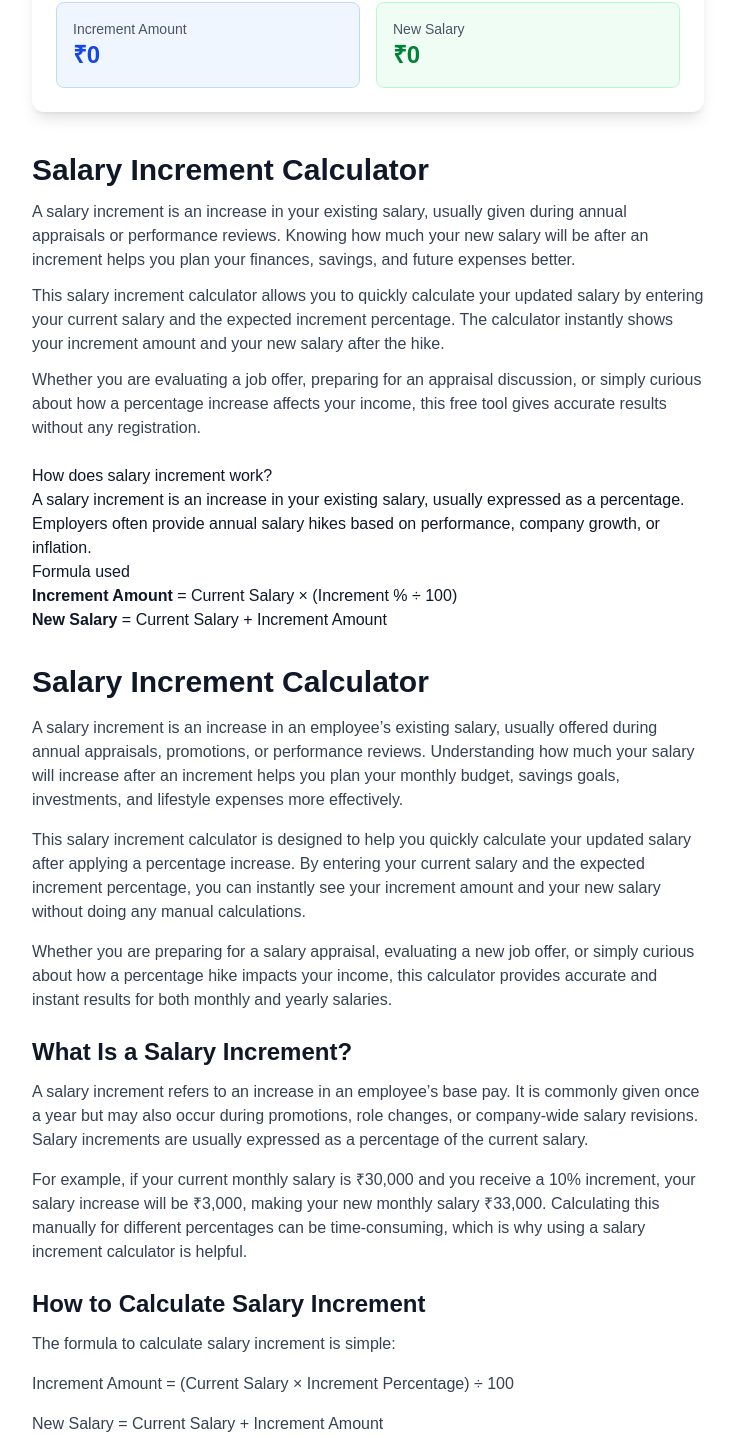
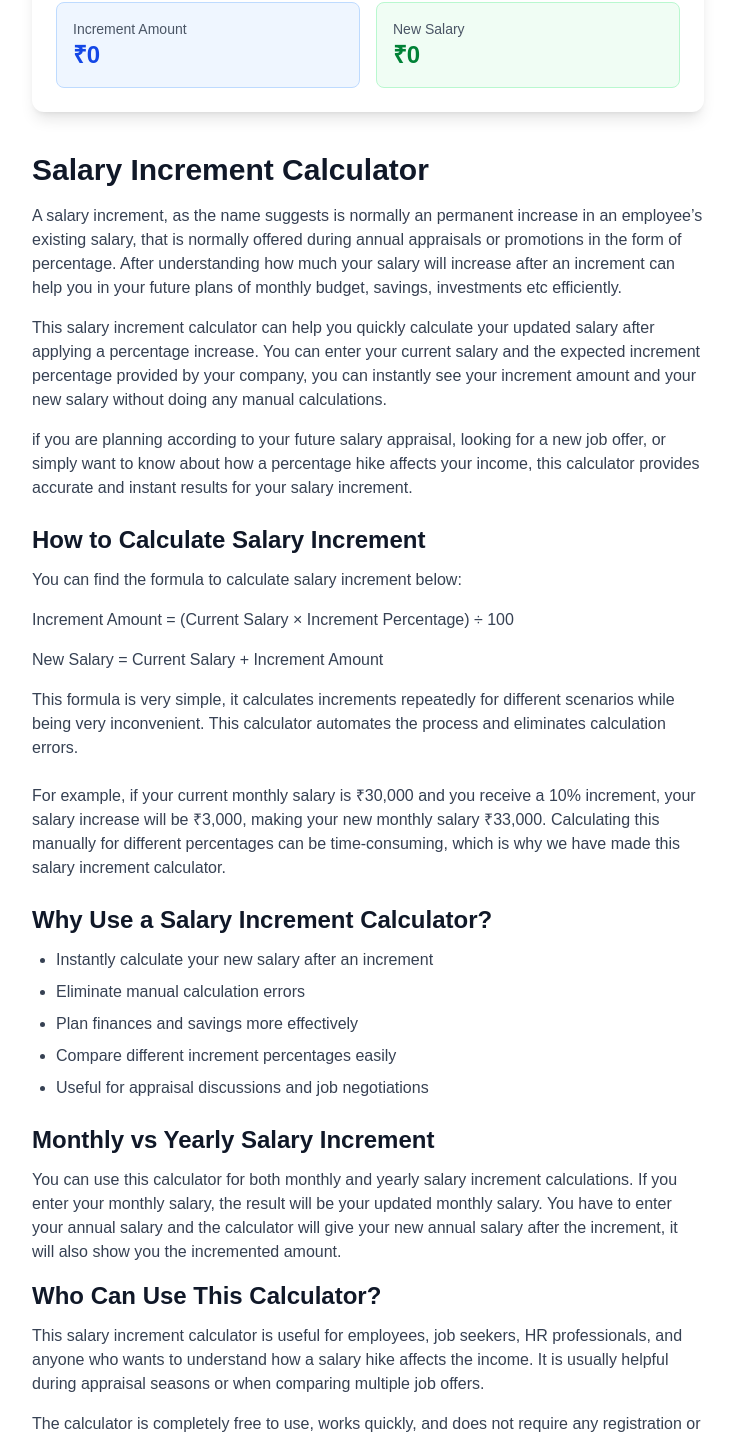
Before and after one commit to blessingbeast/dailycalcu, a Next.js app: page /calculator/salary-increment-calculator in a window 1280 px wide. Shown: the part 403-1842 px from the top of the page, without its empty margins (272-1006 px from the left). Built offline with nearby package versions, Linux system fonts and the light colour scheme.

Commit message:
salary calulator updated

```diff
--- /dev/null
+++ b/app/calculator/page.tsx
@@ -0,0 +1,119 @@
+import Link from "next/link";
+import { Metadata } from "next";
+
+export const metadata: Metadata = {
+  title: "Free Online Calculators – DailyCalcu",
+  description:
+    "Explore free online calculators on DailyCalcu including salary increment calculator, age calculator, and more everyday tools.",
+};
+
+const calculators = [
+  {
+    title: "Salary Increment Calculator",
+    description:
+      "Calculate your new salary after increment percentage easily.",
+    href: "/calculator/salary-increment-calculator",
+  },
+  {
+    title: "Age Calculator",
+    description:
+      "Calculate your exact age in years, months, and days.",
+    href: "/calculator/age-calculator",
+  },
+  {
+  title: "Percentage Calculator",
+  description: "Calculate percentage values quickly and accurately.",
+  href: "/calculator/percentage-calculator",
+},
+{
+  title: "Date Difference Calculator",
+  description: "Calculate the number of days between two dates.",
+  href: "/calculator/date-difference-calculator",
+},
+{
+  title: "BMI Calculator",
+  description: "Calculate your Body Mass Index and health category.",
+  href: "/calculator/bmi-calculator",
+},
+{
+  title: "GST Calculator",
+  description: "Add or remove GST and calculate final amount.",
+  href: "/calculator/gst-calculator",
+},
+{
+  title: "Simple Interest Calculator",
+  description: "Calculate simple interest and total amount easily.",
+  href: "/calculator/simple-interest-calculator",
+},
+{
+  title: "Compound Interest Calculator",
+  description: "Calculate compound interest and total investment value.",
+  href: "/calculator/compound-interest-calculator",
+},
+{
+  title: "SIP Calculator",
+  description: "Calculate SIP returns and total investment value.",
+  href: "/calculator/sip-calculator",
+},
+{
+  title: "PPF Calculator",
+  description: "Calculate PPF maturity amount and interest earned.",
+  href: "/calculator/ppf-calculator",
+},
+{
+  title: "BMR & Calorie Calculator",
+  description: "Calculate BMR and daily calorie requirements.",
+  href: "/calculator/bmr-calorie-calculator",
+},
+{
+  title: "Calorie Deficit Calculator",
+  description: "Calculate calories needed for weight loss.",
+  href: "/calculator/calorie-deficit-calculator",
+},
+{
+  title: "Ideal Weight Calculator",
+  description: "Calculate ideal body weight using medical formulas.",
+  href: "/calculator/ideal-weight-calculator",
+},
+
+
+];
+
+export default function CalculatorListingPage() {
+  return (
+    <section className="max-w-6xl mx-auto">
+      {/* Page Header */}
+      <header className="mb-10 text-center">
+        <h1 className="text-4xl font-bold mb-3 mt-5">
+          Free Online Calculators
+        </h1>
+        <p className="text-gray-600 max-w-2xl mx-auto">
+          DailyCalcu provides simple, accurate, and free calculators for
+          everyday needs like salary, age, percentages, and more.
+        </p>
+      </header>
+
+      {/* Calculator Grid */}
+      <div className="grid grid-cols-1 sm:grid-cols-2 lg:grid-cols-3 gap-6">
+        {calculators.map((calc) => (
+          <Link
+            key={calc.href}
+            href={calc.href}
+            className="group bg-white border rounded-xl p-6 shadow-sm hover:shadow-md transition"
+          >
+            <h2 className="text-xl font-semibold mb-2 group-hover:text-blue-600">
+              {calc.title}
+            </h2>
+            <p className="text-gray-600 text-sm">
+              {calc.description}
+            </p>
+
+            <span className="inline-block mt-4 text-sm text-blue-600 font-medium">
+              Use Calculator →
+            </span>
+          </Link>
+        ))}
+      </div>
+    </section>
+  );
+}
--- a/app/calculator/salary-increment-calculator/SalaryCalculatorClient.tsx
+++ b/app/calculator/salary-increment-calculator/SalaryCalculatorClient.tsx
@@ -100,101 +100,41 @@ export default function SalaryCalculatorClient() {
         </div>
       </div>
     </div>
-<section className="mb-6">
-  <h1 className="text-3xl font-semibold mb-3">
-    Salary Increment Calculator
-  </h1>
 
-  <p className="text-gray-700 mb-3">
-    A salary increment is an increase in your existing salary, usually given
-    during annual appraisals or performance reviews. Knowing how much your new
-    salary will be after an increment helps you plan your finances, savings,
-    and future expenses better.
-  </p>
-
-  <p className="text-gray-700 mb-3">
-    This salary increment calculator allows you to quickly calculate your
-    updated salary by entering your current salary and the expected increment
-    percentage. The calculator instantly shows your increment amount and your
-    new salary after the hike.
-  </p>
-
-  <p className="text-gray-700">
-    Whether you are evaluating a job offer, preparing for an appraisal
-    discussion, or simply curious about how a percentage increase affects your
-    income, this free tool gives accurate results without any registration.
-  </p>
-</section>
-
-    {/* SEO Content */}
-    <article className="prose max-w-none">
-      <h2>How does salary increment work?</h2>
-      <p>
-        A salary increment is an increase in your existing salary, usually
-        expressed as a percentage. Employers often provide annual salary hikes
-        based on performance, company growth, or inflation.
-      </p>
-
-      <h3>Formula used</h3>
-      <p>
-        <strong>Increment Amount</strong> = Current Salary × (Increment % ÷ 100)
-      </p>
-      <p>
-        <strong>New Salary</strong> = Current Salary + Increment Amount
-      </p>
-    </article>
 <section className="mb-10 mt-8">
   <h1 className="text-3xl font-semibold mb-4">
     Salary Increment Calculator
   </h1>
 
   <p className="text-gray-700 mb-4">
-    A salary increment is an increase in an employee’s existing salary, usually
-    offered during annual appraisals, promotions, or performance reviews.
-    Understanding how much your salary will increase after an increment helps
-    you plan your monthly budget, savings goals, investments, and lifestyle
-    expenses more effectively.
+    A salary increment, as the name suggests is normally an permanent increase in an employee’s existing salary,
+    that is normally offered during annual appraisals or promotions in the form of percentage.
+    After understanding how much your salary will increase after an increment can help
+    you in your  future plans of monthly budget, savings, investments etc efficiently.
   </p>
 
   <p className="text-gray-700 mb-4">
-    This salary increment calculator is designed to help you quickly calculate
-    your updated salary after applying a percentage increase. By entering your
-    current salary and the expected increment percentage, you can instantly see
+    This salary increment calculator can help you quickly calculate
+    your updated salary after applying a percentage increase. You can enter your
+    current salary and the expected increment percentage provided by your company, you can instantly see
     your increment amount and your new salary without doing any manual
     calculations.
   </p>
 
   <p className="text-gray-700 mb-6">
-    Whether you are preparing for a salary appraisal, evaluating a new job
-    offer, or simply curious about how a percentage hike impacts your income,
-    this calculator provides accurate and instant results for both monthly and
-    yearly salaries.
+    if you are planning according to your future salary appraisal, looking for a new job
+    offer, or simply want to know about how a percentage hike affects your income,
+    this calculator provides accurate and instant results for your salary increment.
   </p>
 
-  <h2 className="text-2xl font-semibold mb-3">
-    What Is a Salary Increment?
-  </h2>
 
-  <p className="text-gray-700 mb-4">
-    A salary increment refers to an increase in an employee’s base pay. It is
-    commonly given once a year but may also occur during promotions, role
-    changes, or company-wide salary revisions. Salary increments are usually
-    expressed as a percentage of the current salary.
-  </p>
-
-  <p className="text-gray-700 mb-6">
-    For example, if your current monthly salary is ₹30,000 and you receive a
-    10% increment, your salary increase will be ₹3,000, making your new monthly
-    salary ₹33,000. Calculating this manually for different percentages can be
-    time-consuming, which is why using a salary increment calculator is helpful.
-  </p>
 
   <h2 className="text-2xl font-semibold mb-3">
     How to Calculate Salary Increment
   </h2>
 
   <p className="text-gray-700 mb-4">
-    The formula to calculate salary increment is simple:
+    You can find the formula to calculate salary increment below:
   </p>
 
   <p className="text-gray-700 font-medium mb-4">
@@ -206,10 +146,17 @@ export default function SalaryCalculatorClient() {
   </p>
 
   <p className="text-gray-700 mb-6">
-    While the formula is straightforward, calculating increments repeatedly for
-    different scenarios can be inconvenient. This calculator automates the
+    This formula is very simple, it calculates increments repeatedly for
+    different scenarios while being very inconvenient. This calculator automates the
     process and eliminates calculation errors.
   </p>
+   <p className="text-gray-700 mb-6">
+    For example, if your current monthly salary is ₹30,000 and you receive a
+    10% increment, your salary increase will be ₹3,000, making your new monthly
+    salary ₹33,000. Calculating this manually for different percentages can be
+    time-consuming, which is why we have made this salary increment calculator.
+  </p>
+
 
   <h2 className="text-2xl font-semibold mb-3">
     Why Use a Salary Increment Calculator?
@@ -228,16 +175,12 @@ export default function SalaryCalculatorClient() {
   </h2>
 
   <p className="text-gray-700 mb-4">
-    You can use this calculator for both monthly and yearly salary values. If
+    You can use this calculator for both monthly and yearly salary increment calculations. If
     you enter your monthly salary, the result will be your updated monthly
-    salary. If you enter your annual salary, the calculator will give your new
-    annual salary after the increment.
+    salary. You have to enter your annual salary and the calculator will give your new
+    annual salary after the increment, it will also show you the incremented amount.
   </p>
 
-  <p className="text-gray-700 mb-6">
-    Make sure the increment percentage applies to the same time period as your
-    salary input to get accurate results.
-  </p>
 
   <h2 className="text-2xl font-semibold mb-3">
     Who Can Use This Calculator?
@@ -245,13 +188,13 @@ export default function SalaryCalculatorClient() {
 
   <p className="text-gray-700 mb-4">
     This salary increment calculator is useful for employees, job seekers, HR
-    professionals, and anyone who wants to understand how a salary hike affects
-    income. It is especially helpful during appraisal seasons or when comparing
+    professionals, and anyone who wants to understand how a salary hike affects the
+    income. It is usually helpful during appraisal seasons or when comparing
     multiple job offers.
   </p>
 
   <p className="text-gray-700">
-    The calculator is completely free to use, works instantly, and does not
+    The calculator is completely free to use, works quickly, and does not
     require any registration or personal information.
   </p>
 </section>
```
